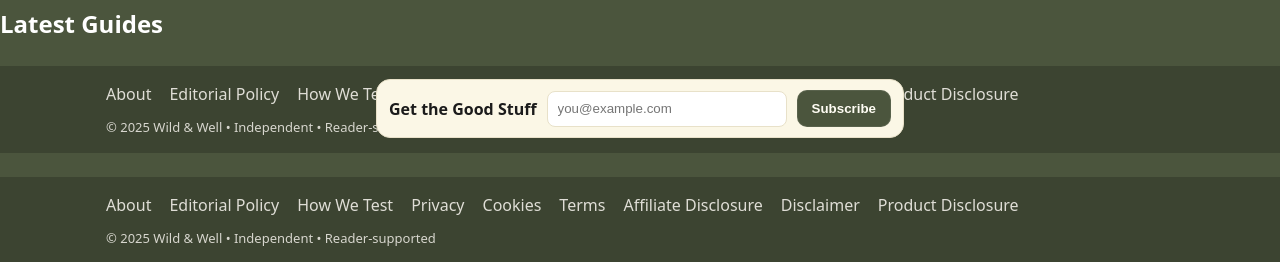
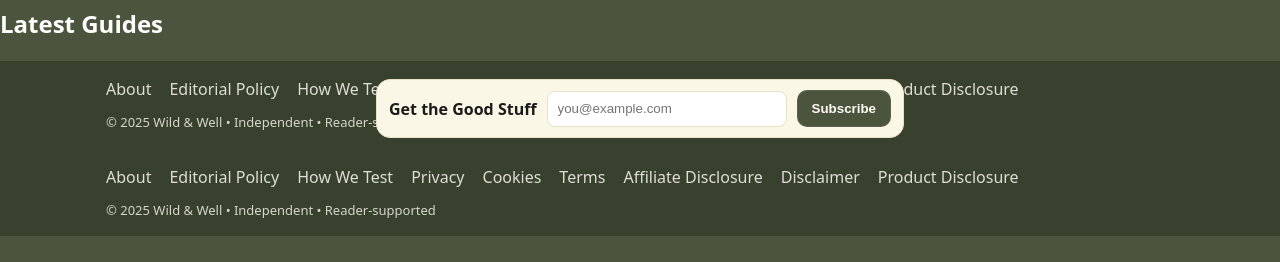
Before and after one commit to dariosandison/Eco---Holistic, a Next.js app: page / in a window 1280 px wide. Shown: the part 652-914 px from the top of the page. After the commit the page ends 888 px from the top, so only its background shows below. Built offline with nearby package versions, Linux system fonts and the light colour scheme.

Commit message:
Update Footer.js

```diff
--- a/components/Footer.js
+++ b/components/Footer.js
@@ -1,33 +1,21 @@
 // components/Footer.js
 export default function Footer() {
-  const bar = {
-    background: 'rgba(0,0,0,0.2)',
-    marginTop: '24px',
-  };
+  const bar = { background: 'rgba(0,0,0,0.25)' };
   const wrap = {
     maxWidth: '1100px',
     margin: '0 auto',
     padding: '16px',
     color: '#e8e6df',
     display: 'grid',
-    gap: '12px',
+    gap: 12,
   };
-  const row = {
-    display: 'flex',
-    flexWrap: 'wrap',
-    gap: '18px',
-    alignItems: 'center',
-  };
-  const link = {
-    color: '#e8e6df',
-    textDecoration: 'none',
-    opacity: 0.95,
-  };
+  const row = { display: 'flex', flexWrap: 'wrap', gap: 18, alignItems: 'center' };
+  const link = { color: '#e8e6df', textDecoration: 'none', opacity: 0.95 };
 
   return (
-    <footer style={bar}>
+    <footer role="contentinfo" style={bar} id="site-footer">
       <div style={wrap}>
-        <nav style={row}>
+        <nav style={row} aria-label="Footer">
           <a href="/about" style={link}>About</a>
           <a href="/editorial-policy" style={link}>Editorial Policy</a>
           <a href="/how-we-test" style={link}>How We Test</a>
@@ -38,8 +26,7 @@ export default function Footer() {
           <a href="/legal/disclaimer" style={link}>Disclaimer</a>
           <a href="/legal/product-disclosure" style={link}>Product Disclosure</a>
         </nav>
-
-        <div style={{ fontSize: '13px', opacity: 0.9 }}>
+        <div style={{ fontSize: 13, opacity: 0.9 }}>
           © {new Date().getFullYear()} Wild &amp; Well • Independent • Reader-supported
         </div>
       </div>
```
